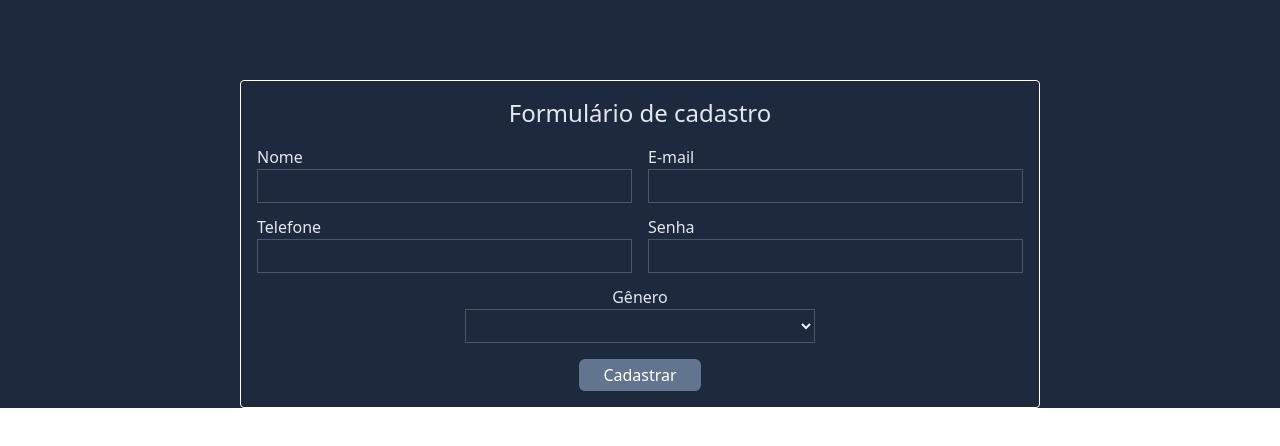
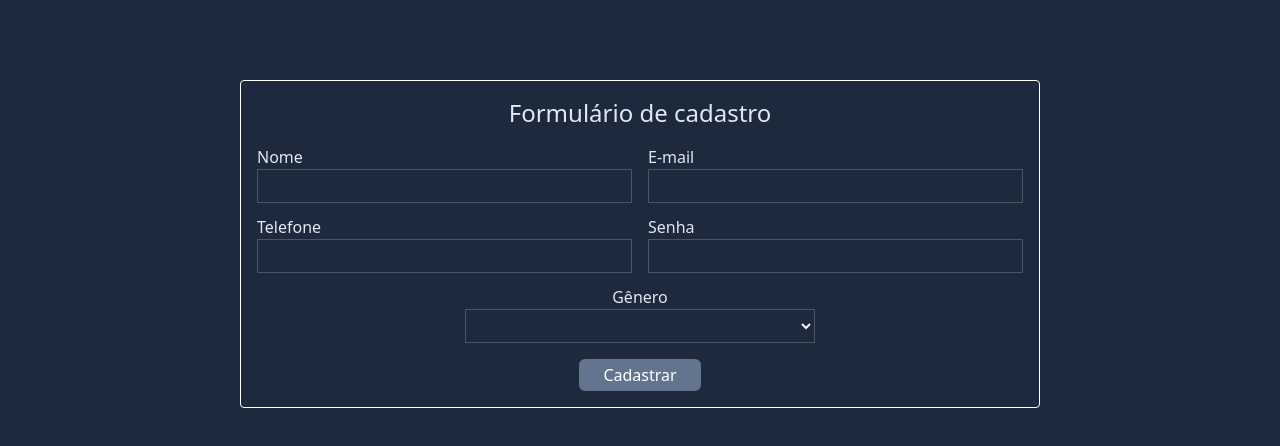
Before and after one commit to BrenoDev00/Estudos_React, a React (Vite) app in the folder react-hook-form/pratica/: page / in a window 1280 px wide. Shown: the top 446 px of the page. Built offline with nearby package versions, Linux system fonts and the light colour scheme.

Commit message:
corrige bug de css

```diff
--- a/react-hook-form/pratica/src/App.tsx
+++ b/react-hook-form/pratica/src/App.tsx
@@ -15,7 +15,8 @@ function App() {
   };
 
   return (
-    <main className="bg-slate-800 flex flex-col">
+    <div className="bg-slate-800 h-dvh">
+      <main className="bg-slate-800">
         <Form
           onSubmitForm={(user) => {
             registerUser(user);
@@ -23,7 +24,7 @@ function App() {
         />
 
         {onRegisteredUser.length > 0 && (
-        <section className="m-auto max-w-[1200px] py-4 px-2 flex flex-col items-center gap-4 justify-center border border-white mt-20">
+          <section className="m-auto max-w-[1200px] py-4 px-2 flex flex-col items-center gap-4 justify-center mt-20">
             <h2 className="text-slate-200 text-2xl">Usuários cadastrados</h2>
 
             <div className="flex gap-6 mt-4 flex-wrap ">
@@ -34,6 +35,7 @@ function App() {
           </section>
         )}
       </main>
+    </div>
   );
 }
 
```
Lines whose indentation alone changed are shown as unchanged.
